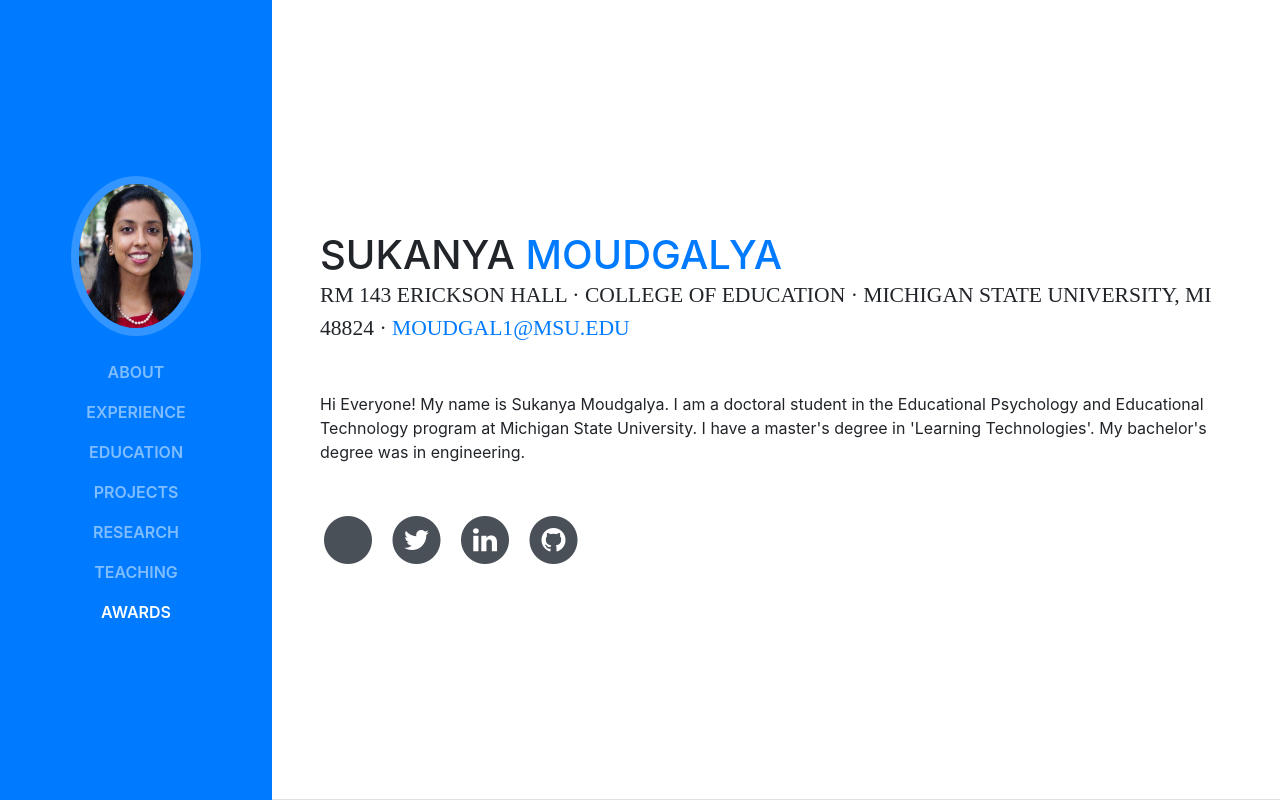
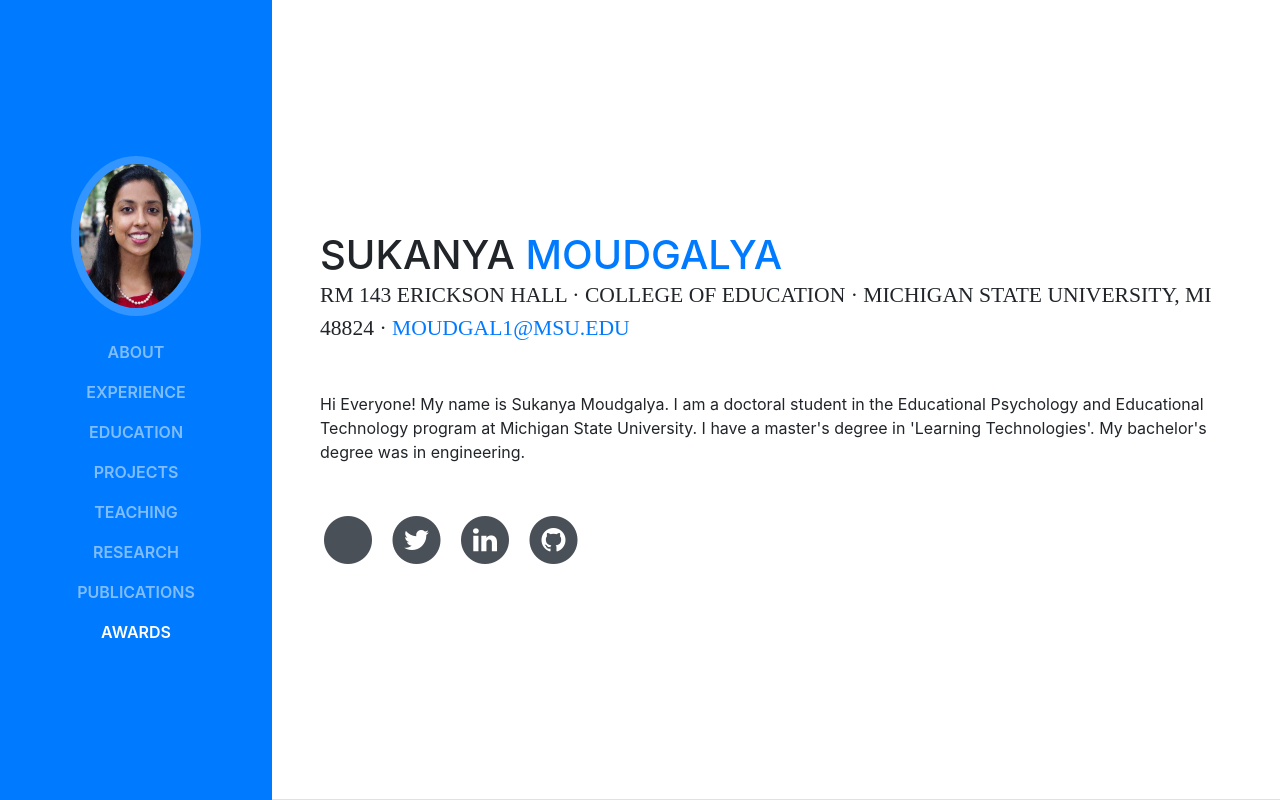
Before and after one commit to SukanyaM/SukanyaM.github.io, a website with bundled scripts: page index.html in a window 1280 px wide. Shown: the top 800 px of the page. Built offline with nearby package versions, Linux system fonts and the light colour scheme; some icons are missing; a web font is replaced by a local one.

Commit message:
Edit added publications

```diff
--- a/index.html
+++ b/index.html
@@ -59,11 +59,15 @@
             <a class="nav-link js-scroll-trigger" href="#projects">Projects</a>
           </li>
           <li class="nav-item">
+            <a class="nav-link js-scroll-trigger" href="#teaching">Teaching</a>
+          </li>
+        <li class="nav-item">
             <a class="nav-link js-scroll-trigger" href="#research">Research</a>
           </li>
           <li class="nav-item">
-            <a class="nav-link js-scroll-trigger" href="#teaching">Teaching</a>
+            <a class="nav-link js-scroll-trigger" href="#publications">Publications</a>
           </li>
+
           <li class="nav-item">
             <a class="nav-link js-scroll-trigger" href="#awards">Awards</a>
           </li>
```
